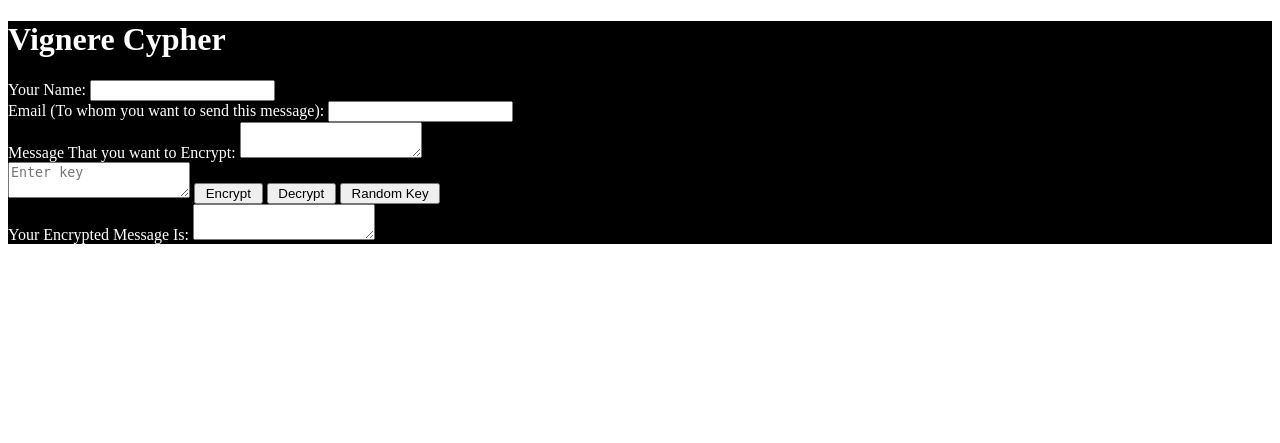
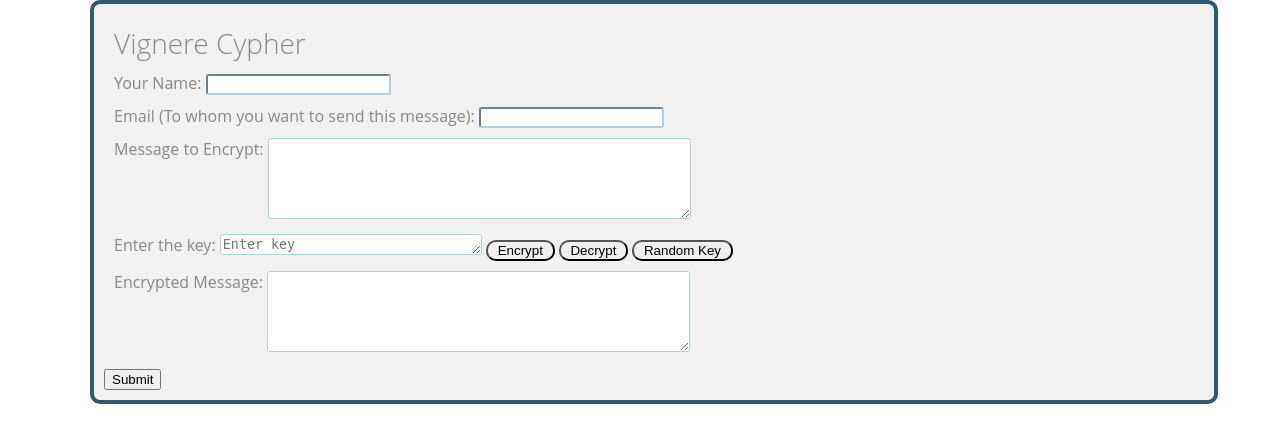
Before and after one commit to MukulLatiyan/Vigenere-Cipher, a Django app: page / in a window 1280 px wide. Shown: the top 443 px of the page. Run offline with Django 3.2, Linux system fonts and the light colour scheme; parts of the project's set-up code (start-up, migrations or seed data) failed here and were passed over.

Commit message:
New Index.html File
Things to Fix:
DB creating entries but not taking values
Single Button to Encrypt and Submit

```diff
--- a/vignerecypher/myapp/templates/index.html
+++ b/vignerecypher/myapp/templates/index.html
@@ -1,51 +1,118 @@
 {% load staticfiles %}
 
 <!DOCTYPE html>
-<html lang="en">
+<html lang="en-Us">
+
 <head>
     <meta charset="UTF-8">
+    <meta name="viewport" content="width=device-width, initial-scale=1.0">
     <title>Vignere Cypher</title>
     <style>
+        body {
+            font-family: 'Open Sans', sans-serif;
+            margin: 0 auto;
+            max-width: 1100px;
+        }
+
+        h1,
+        h2,
+        h3 {
+            font-size: 28px;
+            color: #888;
+            margin: 10px;
+            font-weight: lighter;
+        }
+
         .container {
-            background-color: black;
+            padding: 10px;
+            background-color: #F1F1F1;
             color: white;
             margin: 0 auto;
+            border: 4px solid #305A72;
+            border-radius: 10px;
             width: 100%;
         }
+
+        .main {
+            color: #888;
+        }
+
+        #name,
+        #message,
+        #email,
+        #enc_message,
+        #key_input {
+            border-color: #B0CFE0;
+            border-radius: 3px;
+        }
+
+        .name,
+        .email,
+        .message,
+        .key_input,
+        .enc_message{
+            margin: 10px;
+        }
+
+        #encrypt_button,
+        #encrypt_button1,
+        #encrypt_button2 {
+            border-radius: 10px;
+            -webkit-transition-duration: 0.4s;
+            transition-duration: 0.4s;
+        }
+
+        #encrypt_button:hover,
+        #encrypt_button1:hover,
+        #encrypt_button2:hover {
+            background-color: antiquewhite;
+            color:darkgreen;
+        }
+
+        #lol,
+        #lol1,#lol3 {
+            vertical-align: top;
+        }
+
+        @import url('https://fonts.googleapis.com/css?family=Open+Sans');
+
     </style>
 </head>
+
 <body>
 
     <div class="container">
         <h1>Vignere Cypher</h1>
 
         {% csrf_token %}
-        <div class="main">
-            <div>
+        <form class="main">
+            <div class="name">
                 <label for="name">Your Name: </label>
                 <input id="name" type="text" name="name" value="{{ name }}">
             </div>
-            <div>
+            <div class="email">
                 <label for="email">Email (To whom you want to send this message): </label>
                 <input id="email" type="text" name="email" value="{{ email }}">
             </div>
-            <div>
-                <label for="message">Message That you want to Encrypt: </label>
-                <textarea id="message" type="text" name="message" value="{{ message }}"></textarea>
+            <div class="message">
+                <label for="message" id="lol">Message to Encrypt: </label>
+                <textarea rows="5" cols="50" id="message" type="text" name="message" value="{{ message }}"></textarea>
             </div>
+            <div class="key_input">
+                <label id="lol3">Enter the key:</label>
+                <textarea rows="1" cols="30" type="text" name="key" placeholder="Enter key" id="key_input" /></textarea>
+                <input type="button" value=" Encrypt " id="encrypt_button" onclick="doCrypt(false)">
+                <input type="button" value=" Decrypt " id="encrypt_button1" onclick="doCrypt(true)">
+                <input type="button" value=" Random Key " id="encrypt_button2" onclick="">
+            </div>
+            <div class="enc_message">
+                <label for="enc_message" id="lol1">Encrypted Message: </label>
+                <textarea rows="5" cols="50" id="enc_message" type="text" name="enc_message" value="{{ enc_message }}"></textarea>
+            </div>
+            <input type="submit" value="Submit">
 
-            <textarea type="text" name="key" placeholder="Enter key" id="key_input"/></textarea>
-            <input type="button" value=" Encrypt " id="encrypt_button" onclick="doCrypt(false)">
-            <input type="button" value=" Decrypt " id="encrypt_button1"  onclick="doCrypt(true)">
-            <input type="button" value=" Random Key " id="encrypt_button2"  onclick="">
-
-            <div>
-                <label for="enc_message">Your Encrypted Message Is: </label>
-                <textarea id="enc_message" type="text" name="enc_message" value="{{ enc_message }}"></textarea>
-            </div>
-
-
+        </form>
     </div>
 <script type="text/javascript" src="{% static 'main.js' %}"> </script>
-</body>
+
 </html>
```
Also changed, not shown: vignerecypher/db.sqlite3.
